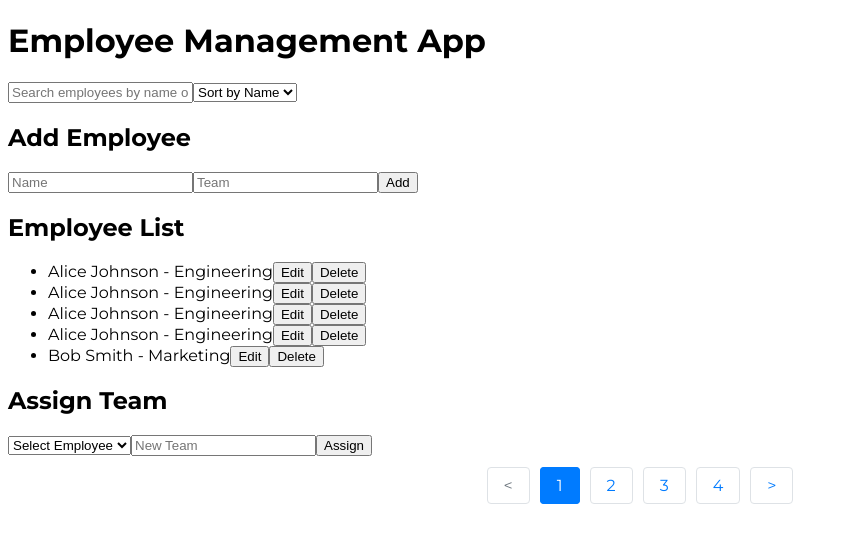
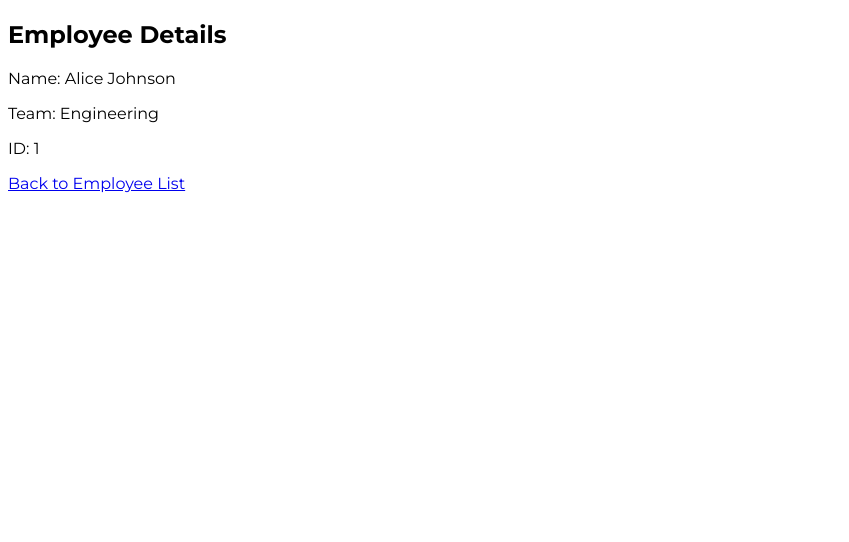
Before and after one commit to SinghAstra/UnderstandX, a React (Create React App) app in the folder client/: page /details/1 in a window 1280 px wide. Shown: the top 542 px of the page, without its empty margins (0-849 px from the left). Built offline with nearby package versions, Linux system fonts and the light colour scheme; a web font is replaced by a local one.

Commit message:
Added Employee Details Page

```diff
--- a/client/package.json
+++ b/client/package.json
@@ -9,6 +9,7 @@
     "react": "^18.3.1",
     "react-dom": "^18.3.1",
     "react-paginate": "^8.2.0",
+    "react-router-dom": "^6.23.1",
     "react-scripts": "5.0.1",
     "web-vitals": "^2.1.4"
   },
--- a/client/src/App.js
+++ b/client/src/App.js
@@ -1,114 +1,37 @@
 import { useState } from "react";
-import ReactPaginate from "react-paginate";
-import AddEmployee from "./components/AddEmployee";
-import AssignTeam from "./components/AssignTeam";
-import EditEmployee from "./components/EditEmployee";
-import EmployeeList from "./components/EmployeeList";
+import { Route, Routes } from "react-router-dom";
 import employeeData from "./data/employeeData";
+import EditEmployeePage from "./pages/EditEmployeePage";
+import EmployeeDetails from "./pages/EmployeeDetails";
+import HomePage from "./pages/HomePage";
 
 function App() {
   const [employees, setEmployees] = useState(employeeData);
-  const [editingEmployee, setEditingEmployee] = useState(null);
-  const [searchTerm, setSearchTerm] = useState("");
-  const [sortType, setSortType] = useState("name");
-
-  const [currentPage, setCurrentPage] = useState(0);
-  const employeesPerPage = 5;
-  const offset = currentPage * employeesPerPage;
-
-  const handlePageClick = ({ selected }) => {
-    setCurrentPage(selected);
-  };
-
-  const addEmployee = (employee) => {
-    setEmployees([{ ...employee, id: employees.length + 1 }, ...employees]);
-  };
-
-  const updateTeam = (employeeName, newTeam) => {
-    setEmployees(
-      employees.map((employee) =>
-        employee.name === employeeName
-          ? { ...employee, team: newTeam }
-          : employee
-      )
-    );
-  };
-
-  const deleteEmployee = (id) => {
-    setEmployees(employees.filter((employee) => employee.id !== id));
-  };
-
   const updateEmployee = (id, updatedEmployee) => {
     setEmployees(
       employees.map((employee) =>
         employee.id === id ? { ...employee, ...updatedEmployee } : employee
       )
     );
-    setEditingEmployee(null);
   };
 
-  const filteredEmployees = employees
-    .filter(
-      (employee) =>
-        employee.name.toLowerCase().includes(searchTerm.toLowerCase()) ||
-        employee.team.toLowerCase().includes(searchTerm.toLowerCase())
-    )
-    .sort((a, b) => {
-      if (sortType === "name") {
-        return a.name.localeCompare(b.name);
-      }
-      return a.team.localeCompare(b.team);
-    });
-
-  const pageCount = Math.ceil(filteredEmployees.length / employeesPerPage);
-
-  console.log("pageCount is ", pageCount);
-  console.log("current page is ", currentPage);
-
   return (
-    <div>
-      <h1>Employee Management App</h1>
-      {editingEmployee ? (
-        <EditEmployee employee={editingEmployee} onUpdate={updateEmployee} />
-      ) : (
-        <>
-          <input
-            type="text"
-            placeholder="Search employees by name or team"
-            value={searchTerm}
-            onChange={(e) => {
-              setCurrentPage(0);
-              setSearchTerm(e.target.value);
-            }}
-          />
-          <select onChange={(e) => setSortType(e.target.value)}>
-            <option value="name">Sort by Name</option>
-            <option value="team">Sort by Team</option>
-          </select>
-          <AddEmployee onAdd={addEmployee} />
-          <EmployeeList
-            employees={filteredEmployees.slice(
-              offset,
-              offset + employeesPerPage
-            )}
-            onDelete={deleteEmployee}
-            onEdit={setEditingEmployee}
-          />
-          <AssignTeam employees={employees} onUpdate={updateTeam} />
-          <ReactPaginate
-            previousLabel={"<"}
-            nextLabel={">"}
-            breakLabel={"..."}
-            onPageChange={handlePageClick}
-            pageCount={pageCount}
-            pageRangeDisplayed={5}
-            containerClassName={"pagination"}
-            activeClassName={"active"}
-            forcePage={currentPage}
-          />
-        </>
-      )}
-    </div>
+    <Routes>
+      <Route
+        path="/"
+        element={<HomePage employees={employees} setEmployees={setEmployees} />}
+      />
+      <Route
+        path="/details/:id"
+        element={<EmployeeDetails employees={employees} />}
+      />
+      <Route
+        path="/edit/:id"
+        element={
+          <EditEmployeePage employees={employees} onUpdate={updateEmployee} />
+        }
+      />
+    </Routes>
   );
 }
 
--- a/client/src/components/EmployeeList.js
+++ b/client/src/components/EmployeeList.js
@@ -1,14 +1,26 @@
 import React, { useState } from "react";
+import { useNavigate } from "react-router-dom";
 
-const EmployeeList = ({ employees, onDelete, onEdit }) => {
+const EmployeeList = ({ employees, onDelete }) => {
+  const navigate = useNavigate();
+
+  const handleEdit = (id) => {
+    navigate(`/edit/${id}`);
+  };
+
   return (
     <div>
       <h2>Employee List</h2>
       <ul>
         {employees.map((employee) => (
           <li key={employee.id}>
-            {employee.name} - {employee.team}
-            <button onClick={() => onEdit(employee)}>Edit</button>
+            <span
+              onClick={() => navigate(`/details/${employee.id}`)}
+              style={{ cursor: "pointer", color: "blue" }}
+            >
+              {employee.name} - {employee.team}
+            </span>
+            <button onClick={() => handleEdit(employee.id)}>Edit</button>
             <button onClick={() => onDelete(employee.id)}>Delete</button>
           </li>
         ))}
--- a/client/src/index.js
+++ b/client/src/index.js
@@ -1,11 +1,14 @@
 import React from "react";
 import ReactDOM from "react-dom/client";
+import { BrowserRouter } from "react-router-dom";
 import App from "./App";
 import "./index.css";
 
 const root = ReactDOM.createRoot(document.getElementById("root"));
 root.render(
   <React.StrictMode>
-    <App />
+    <BrowserRouter>
+      <App />
+    </BrowserRouter>
   </React.StrictMode>
 );
--- /dev/null
+++ b/client/src/pages/EmployeeDetails.js
@@ -0,0 +1,23 @@
+import React from "react";
+import { useParams } from "react-router-dom";
+
+const EmployeeDetails = ({ employees }) => {
+  const { id } = useParams();
+  const employee = employees.find((emp) => emp.id === parseInt(id));
+
+  if (!employee) {
+    return <div>Employee not found</div>;
+  }
+
+  return (
+    <div>
+      <h2>Employee Details</h2>
+      <p>Name: {employee.name}</p>
+      <p>Team: {employee.team}</p>
+      <p>ID: {employee.id}</p>
+      <a href="/">Back to Employee List</a>
+    </div>
+  );
+};
+
+export default EmployeeDetails;
--- /dev/null
+++ b/client/src/pages/HomePage.js
@@ -0,0 +1,88 @@
+import React, { useState } from "react";
+import ReactPaginate from "react-paginate";
+import AddEmployee from "../components/AddEmployee";
+import AssignTeam from "../components/AssignTeam";
+import EmployeeList from "../components/EmployeeList";
+
+const HomePage = ({ employees, setEmployees }) => {
+  const [searchTerm, setSearchTerm] = useState("");
+  const [sortType, setSortType] = useState("name");
+
+  const [currentPage, setCurrentPage] = useState(0);
+  const employeesPerPage = 5;
+  const offset = currentPage * employeesPerPage;
+
+  const handlePageClick = ({ selected }) => {
+    setCurrentPage(selected);
+  };
+
+  const addEmployee = (employee) => {
+    setEmployees([{ ...employee, id: employees.length + 1 }, ...employees]);
+  };
+
+  const updateTeam = (employeeName, newTeam) => {
+    setEmployees(
+      employees.map((employee) =>
+        employee.name === employeeName
+          ? { ...employee, team: newTeam }
+          : employee
+      )
+    );
+  };
+
+  const deleteEmployee = (id) => {
+    setEmployees(employees.filter((employee) => employee.id !== id));
+  };
+
+  const filteredEmployees = employees
+    .filter(
+      (employee) =>
+        employee.name.toLowerCase().includes(searchTerm.toLowerCase()) ||
+        employee.team.toLowerCase().includes(searchTerm.toLowerCase())
+    )
+    .sort((a, b) => {
+      if (sortType === "name") {
+        return a.name.localeCompare(b.name);
+      }
+      return a.team.localeCompare(b.team);
+    });
+
+  const pageCount = Math.ceil(filteredEmployees.length / employeesPerPage);
+  return (
+    <div>
+      <h1>Employee Management App</h1>
+      <input
+        type="text"
+        placeholder="Search employees by name or team"
+        value={searchTerm}
+        onChange={(e) => {
+          setSearchTerm(e.target.value);
+          setCurrentPage(0);
+        }}
+      />
+      <select onChange={(e) => setSortType(e.target.value)}>
+        <option value="name">Sort by Name</option>
+        <option value="team">Sort by Team</option>
+      </select>
+      <AddEmployee onAdd={addEmployee} />
+      <EmployeeList
+        employees={filteredEmployees.slice(offset, offset + employeesPerPage)}
+        onDelete={deleteEmployee}
+      />
+      <AssignTeam employees={employees} onUpdate={updateTeam} />
+      <ReactPaginate
+        previousLabel={"<"}
+        nextLabel={">"}
+        breakLabel={"..."}
+        onPageChange={handlePageClick}
+        pageCount={pageCount}
+        pageRangeDisplayed={5}
+        containerClassName={"pagination"}
+        activeClassName={"active"}
+        forcePage={currentPage}
+      />
+    </div>
+  );
+};
+
+export default HomePage;
```
Also changed, not shown: client/src/pages/EditEmployeePage.js (renamed from client/src/components/EditEmployee.js), 1 other file (tests, documents, lock files or other folders).
